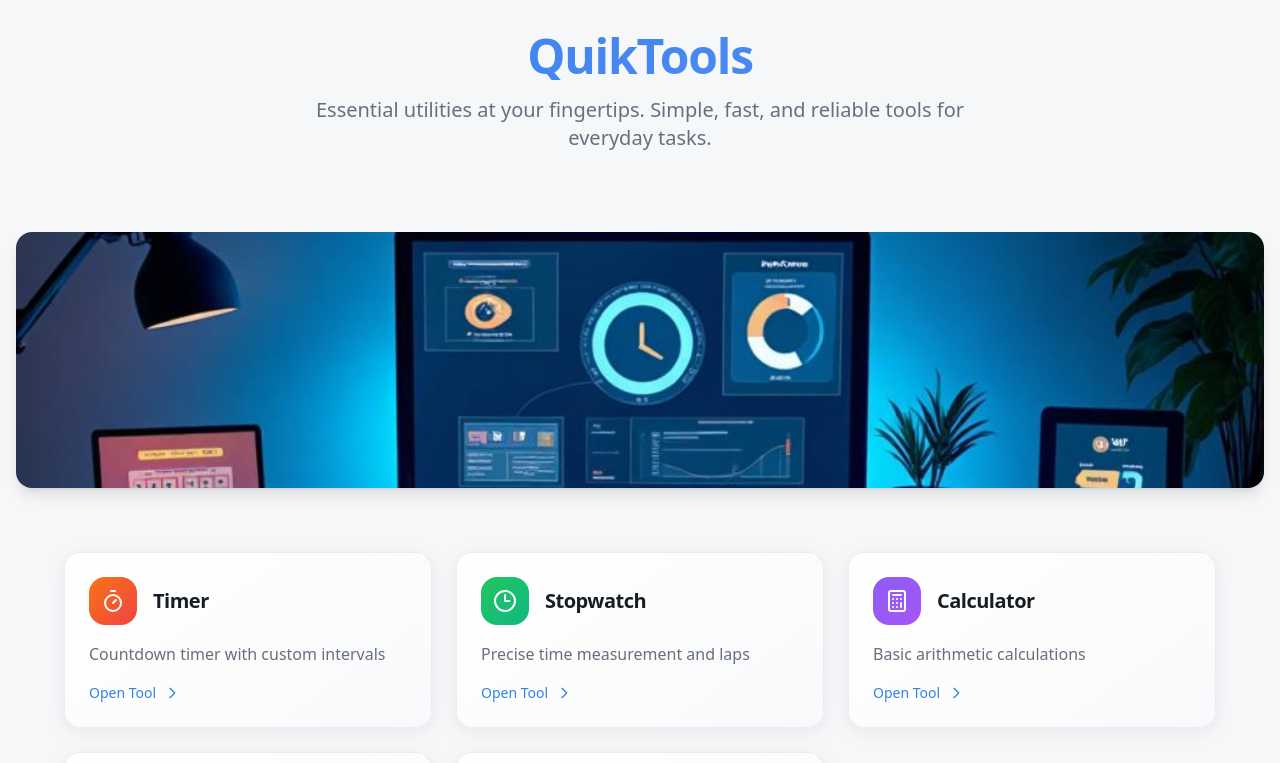
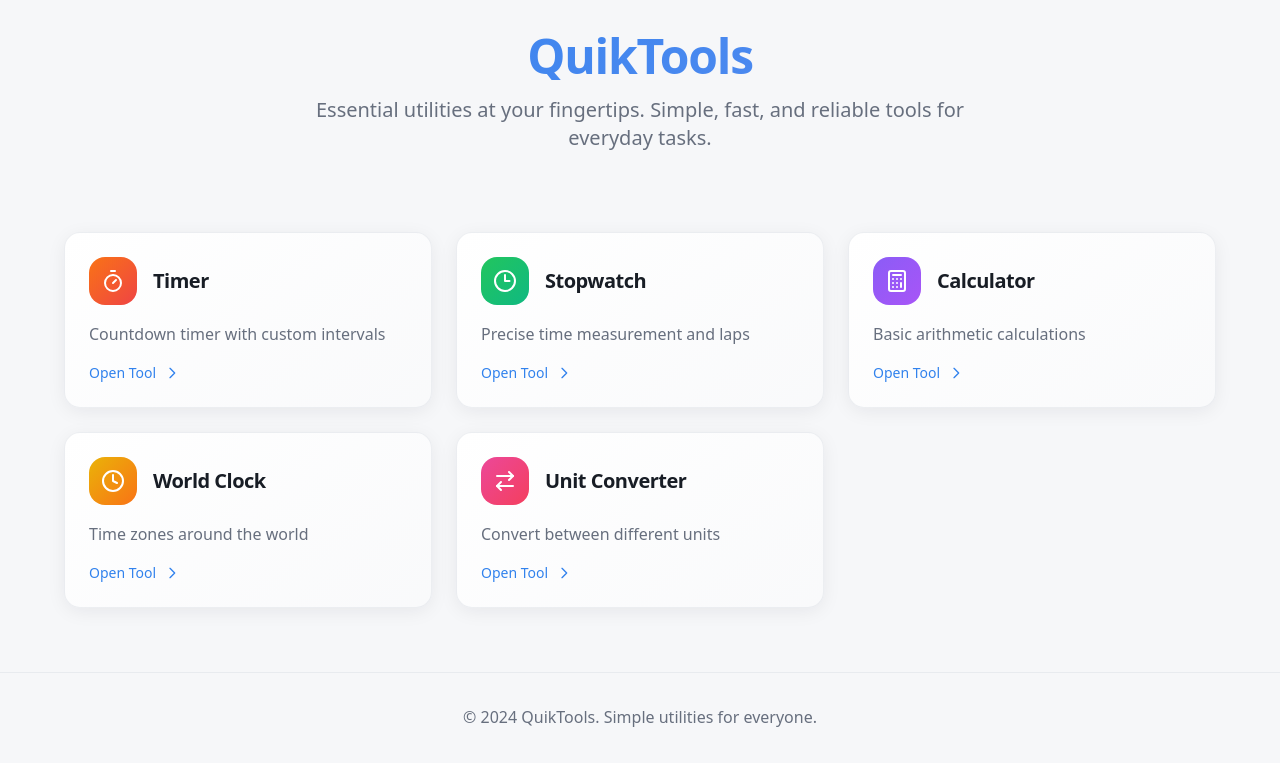
Before and after one commit to Graydm16/speedy-solutions-hub, a React (Vite) app: page / in a window 1280 px wide. Shown: the top 763 px of the page. Built offline with nearby package versions, Linux system fonts and the light colour scheme; the HTML template or start-up script is replaced by a standard one.

Commit message:
Remove hero image

```diff
--- a/src/pages/Index.tsx
+++ b/src/pages/Index.tsx
@@ -1,6 +1,5 @@
 import { useNavigate } from "react-router-dom";
 import { Timer, Clock3, Calculator, Clock, ArrowRightLeft } from "lucide-react";
-import heroImage from "@/assets/quiktools-hero.jpg";
 
 const tools = [
   {
@@ -62,17 +61,6 @@ const Index = () => {
         </div>
       </header>
 
-      {/* Hero Section */}
-      <section className="container mx-auto px-4 mb-16">
-        <div className="relative rounded-2xl overflow-hidden shadow-lg mb-12">
-          <img
-            src={heroImage}
-            alt="QuikTools - Modern utility applications"
-            className="w-full h-64 object-cover"
-          />
-        </div>
-      </section>
-
       {/* Tools Grid */}
       <section className="container mx-auto px-4 pb-16">
         <div className="grid grid-cols-1 md:grid-cols-2 lg:grid-cols-3 gap-6 max-w-6xl mx-auto">
```
